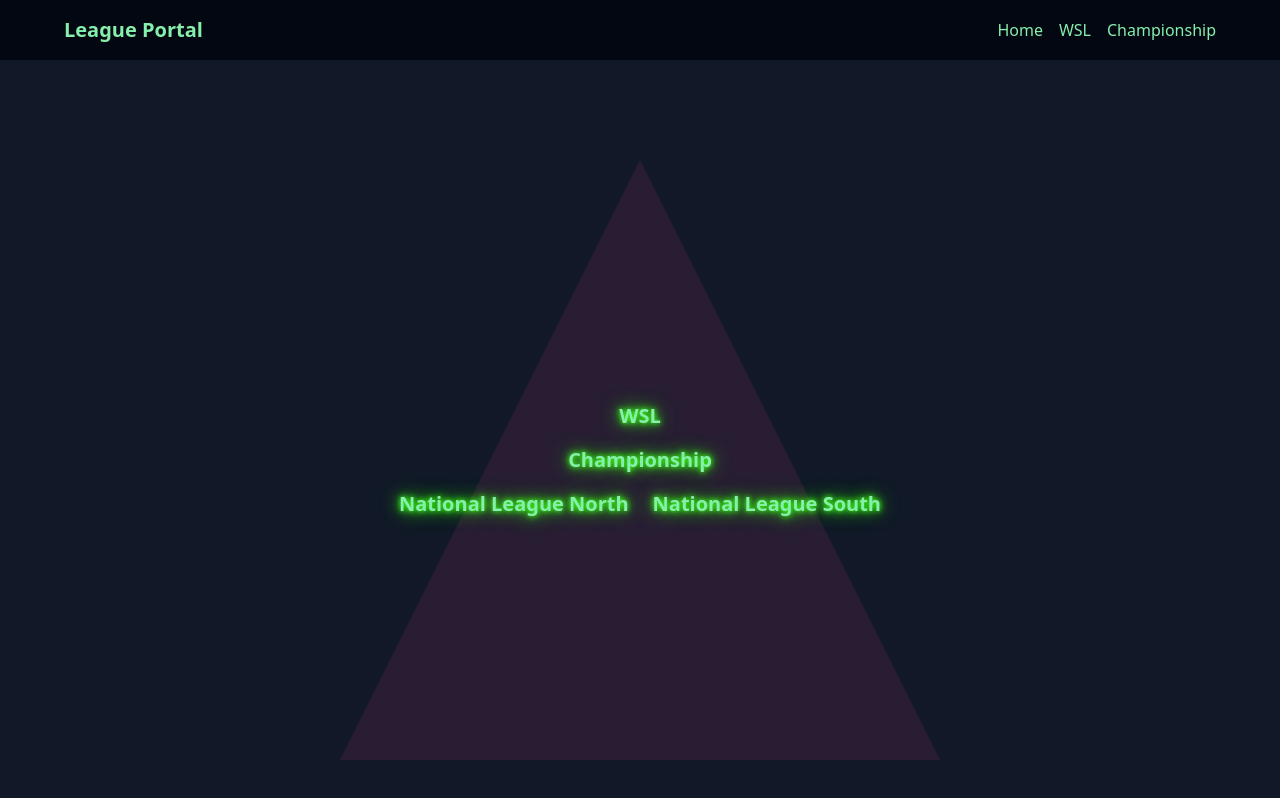
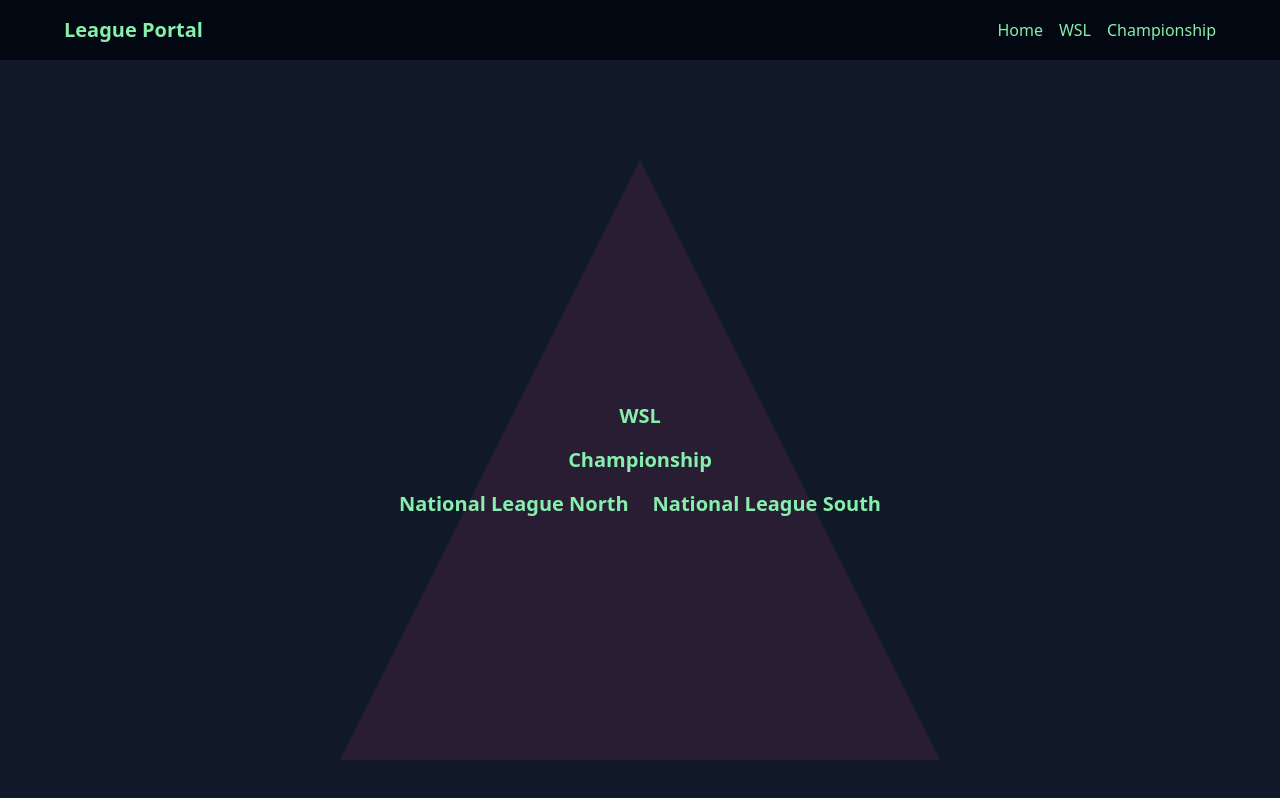
Before and after one commit to jhickey011/the-pyramid-page, a Next.js app: page / in a window 1280 px wide. Shown: the top 798 px of the page. Built offline with nearby package versions, Linux system fonts and the light colour scheme.

Commit message:
Update globals.css

```diff
--- a/app/globals.css
+++ b/app/globals.css
@@ -3,10 +3,7 @@
 @tailwind utilities;
 
 .neon-glow {
-  text-shadow:
-    0 0 5px #39ff14,
-    0 0 10px #39ff14,
-    0 0 20px #39ff14;
+  text-shadow: none;
 }
 
 
```
